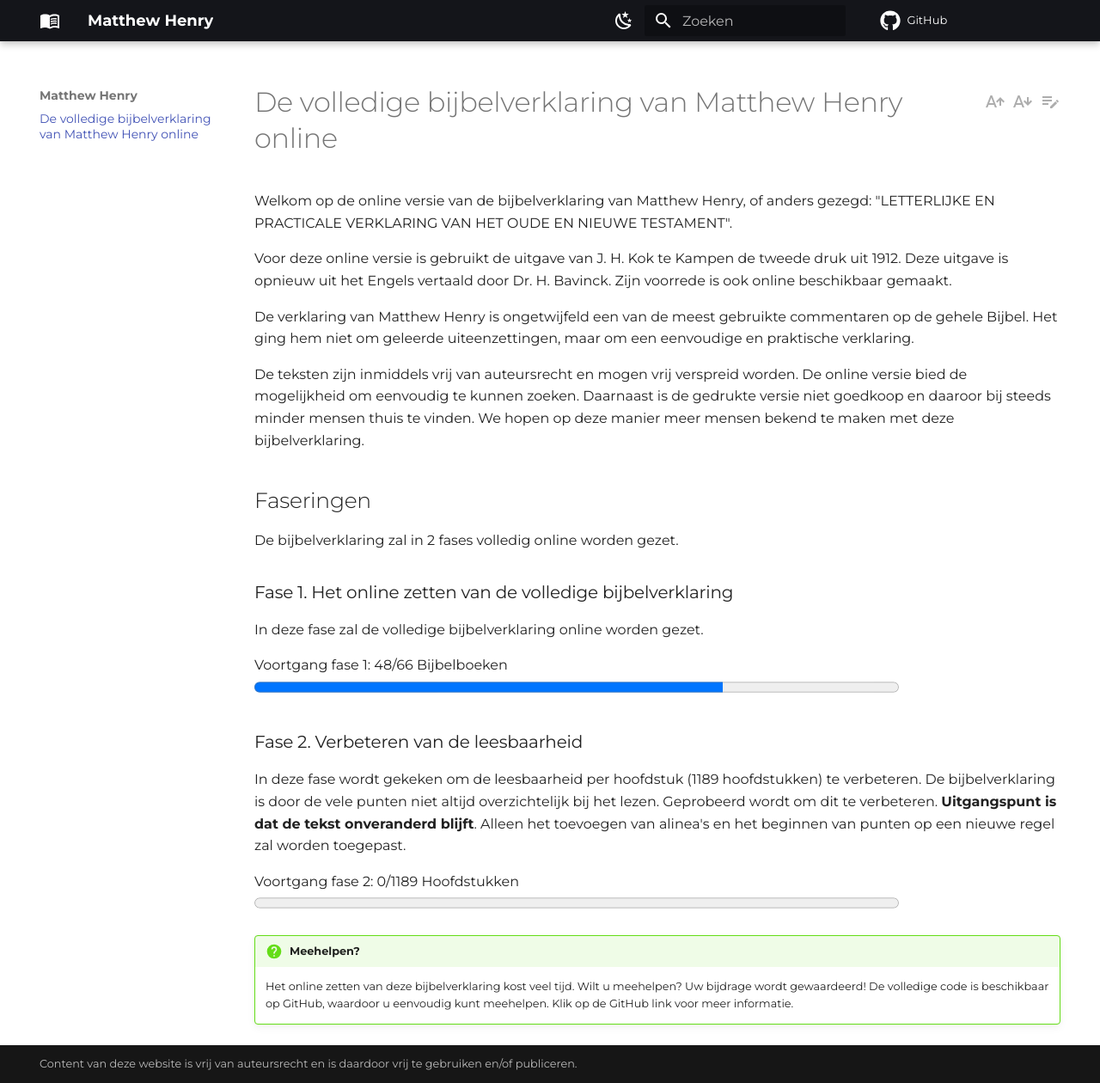
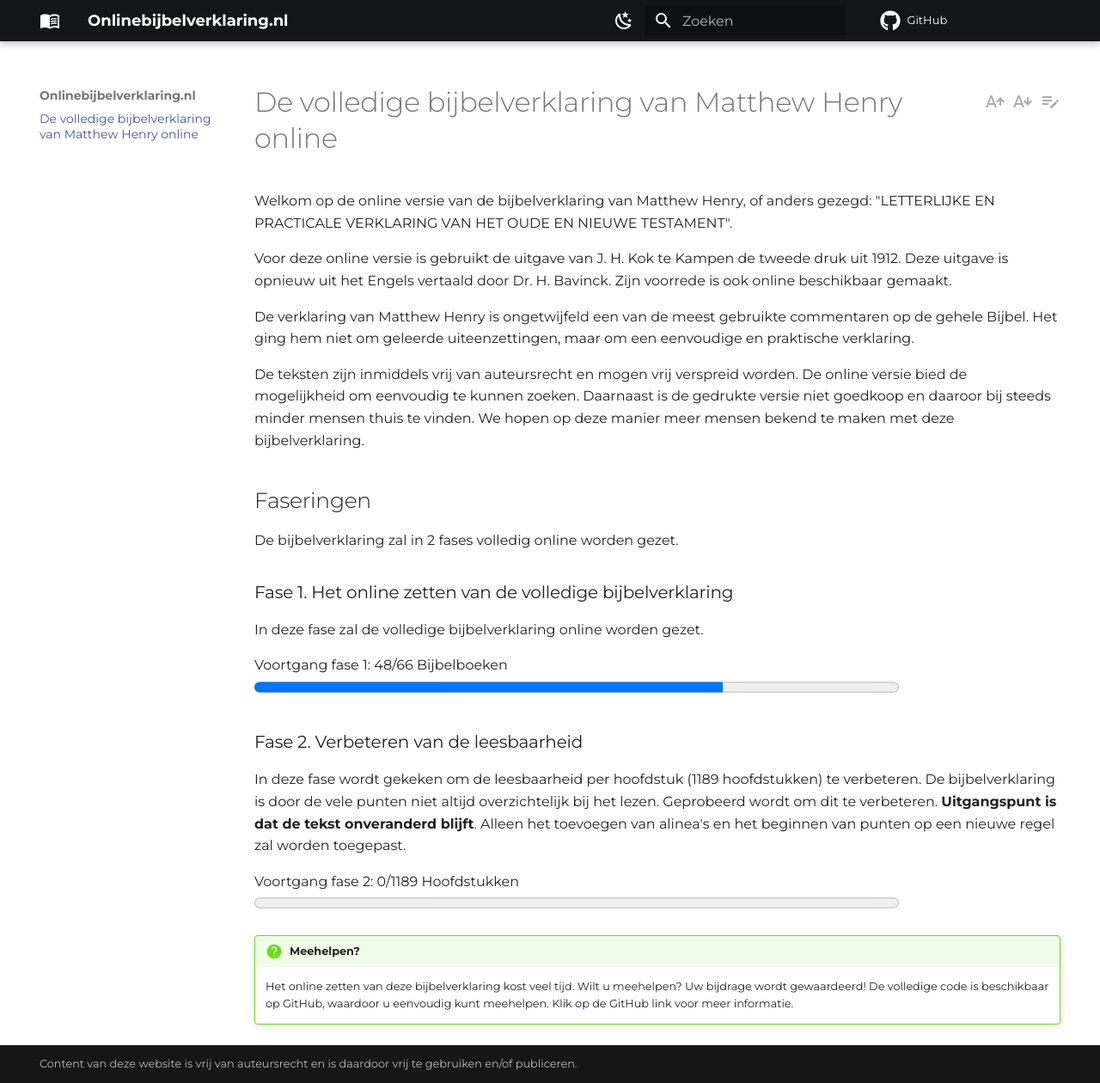
Before and after one commit to onlinebijbelverklaring/home, an MkDocs documentation site: the page built from docs/index.md, in a window 1280 px wide and 1260 px high. Shown: the whole window at 86% size. Built offline with MkDocs 1.6.1 and Material for MkDocs 9.7.7, drawn with Linux system fonts in a browser that asks for light colours; comment, search, counter and statistics services are not loaded.

Commit message:
Update mkdocs.yml

```diff
--- a/mkdocs.yml
+++ b/mkdocs.yml
@@ -1,9 +1,9 @@
 # Project information
-site_name: Matthew Henry
+site_name: Onlinebijbelverklaring.nl
 site_url: https://onlinebijbelverklaring.nl/home
-site_author: Matthew Henry
+site_author: Onlinebijbelverklaring.nl
 site_description: >-
-  De volledige bijbelverklaring van Matthew Henry online
+  De volledige bijbelverklaring van Matthew Henry en Karl August Dachsel online
 
 # Copyright
 copyright: |
```
